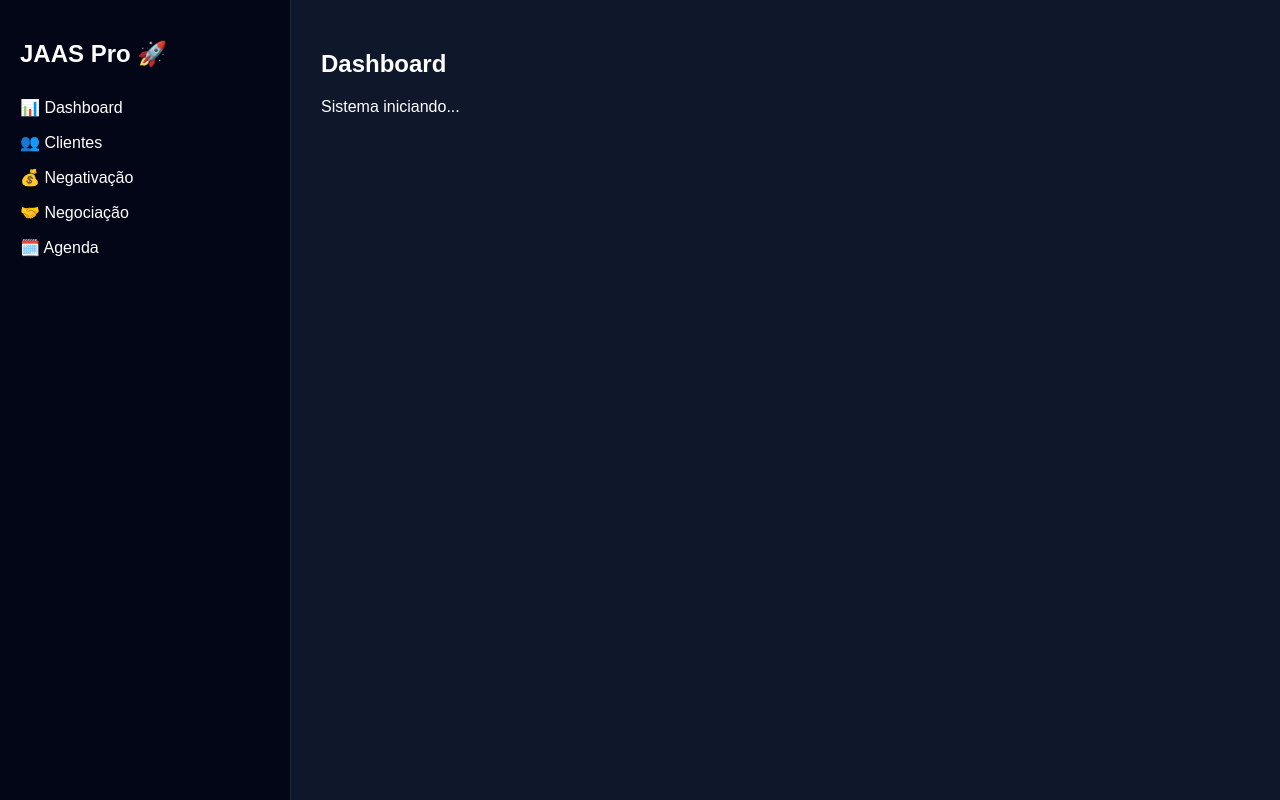
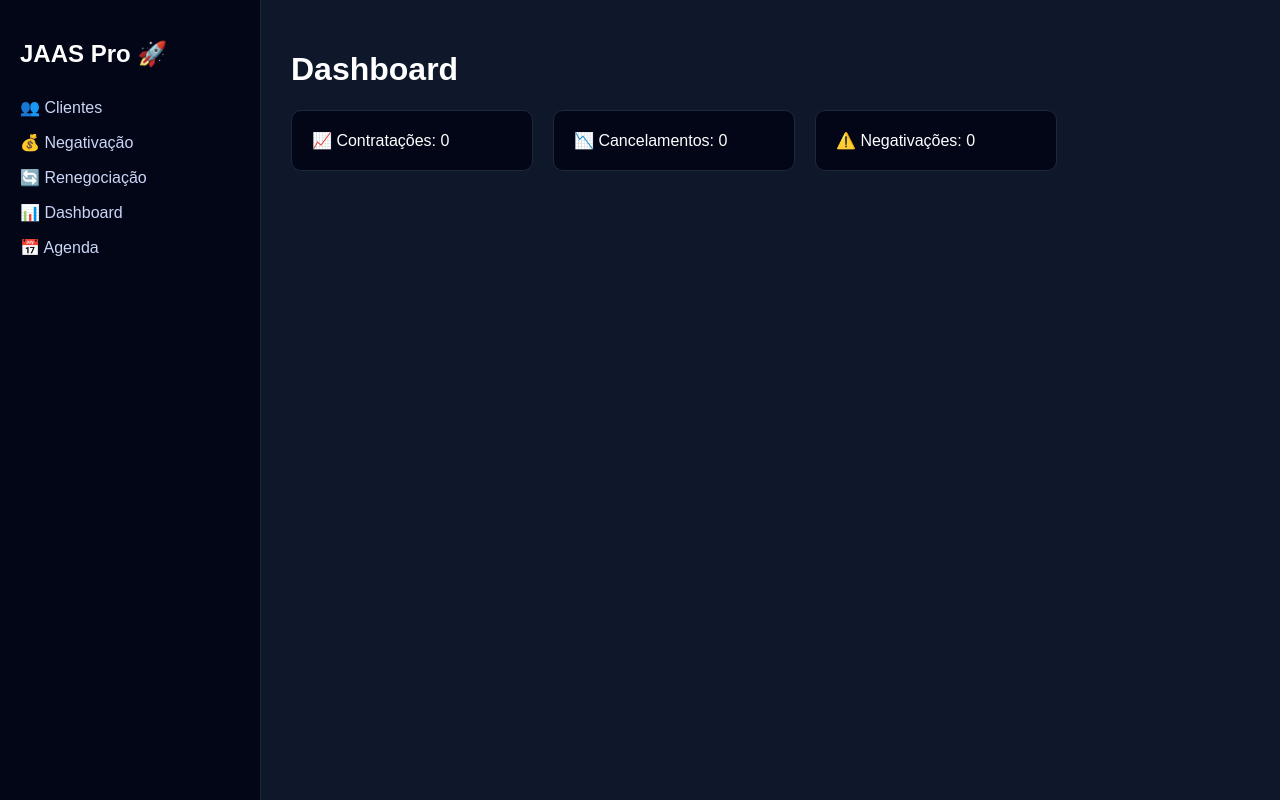
Before and after one commit to wowrude97/jaas-pro, a Next.js app: page / in a window 1280 px wide. Built offline with nearby package versions, Linux system fonts and the light colour scheme.

Commit message:
Update page.js

```diff
--- a/app/page.js
+++ b/app/page.js
@@ -1,37 +1,55 @@
 export default function Home() {
   return (
-    <main style={{
+    <div style={{
       display: "flex",
-      minHeight: "100vh",
+      height: "100vh",
       background: "#0f172a",
       color: "#fff",
       fontFamily: "Arial"
     }}>
 
       {/* MENU */}
-      <aside style={{
-        width: "250px",
+      <div style={{
+        width: 220,
         background: "#020617",
-        padding: "20px",
+        padding: 20,
         borderRight: "1px solid #1e293b"
       }}>
-        <h2>JAAS Pro 🚀</h2>
+        <h2 style={{ marginBottom: 30 }}>JAAS Pro 🚀</h2>
 
-        <nav style={{ marginTop: "30px" }}>
-          <p>📊 Dashboard</p>
-          <p>👥 Clientes</p>
-          <p>💰 Negativação</p>
-          <p>🤝 Negociação</p>
-          <p>🗓️ Agenda</p>
-        </nav>
-      </aside>
+        <a href="/clientes" style={menuItem}>👥 Clientes</a>
+        <p style={menuItem}>💰 Negativação</p>
+        <p style={menuItem}>🔄 Renegociação</p>
+        <p style={menuItem}>📊 Dashboard</p>
+        <p style={menuItem}>📅 Agenda</p>
+      </div>
 
       {/* CONTEÚDO */}
-      <section style={{ padding: "30px", flex: 1 }}>
+      <div style={{ flex: 1, padding: 30 }}>
         <h1>Dashboard</h1>
-        <p>Sistema iniciando...</p>
-      </section>
 
-    </main>
+        <div style={{ display: "flex", gap: 20, marginTop: 20 }}>
+          <div style={card}>📈 Contratações: 0</div>
+          <div style={card}>📉 Cancelamentos: 0</div>
+          <div style={card}>⚠️ Negativações: 0</div>
+        </div>
+      </div>
+    </div>
   );
 }
+
+const menuItem = {
+  display: "block",
+  marginBottom: 15,
+  cursor: "pointer",
+  color: "#cbd5f5",
+  textDecoration: "none"
+};
+
+const card = {
+  background: "#020617",
+  padding: 20,
+  borderRadius: 10,
+  minWidth: 200,
+  border: "1px solid #1e293b"
+};
```
